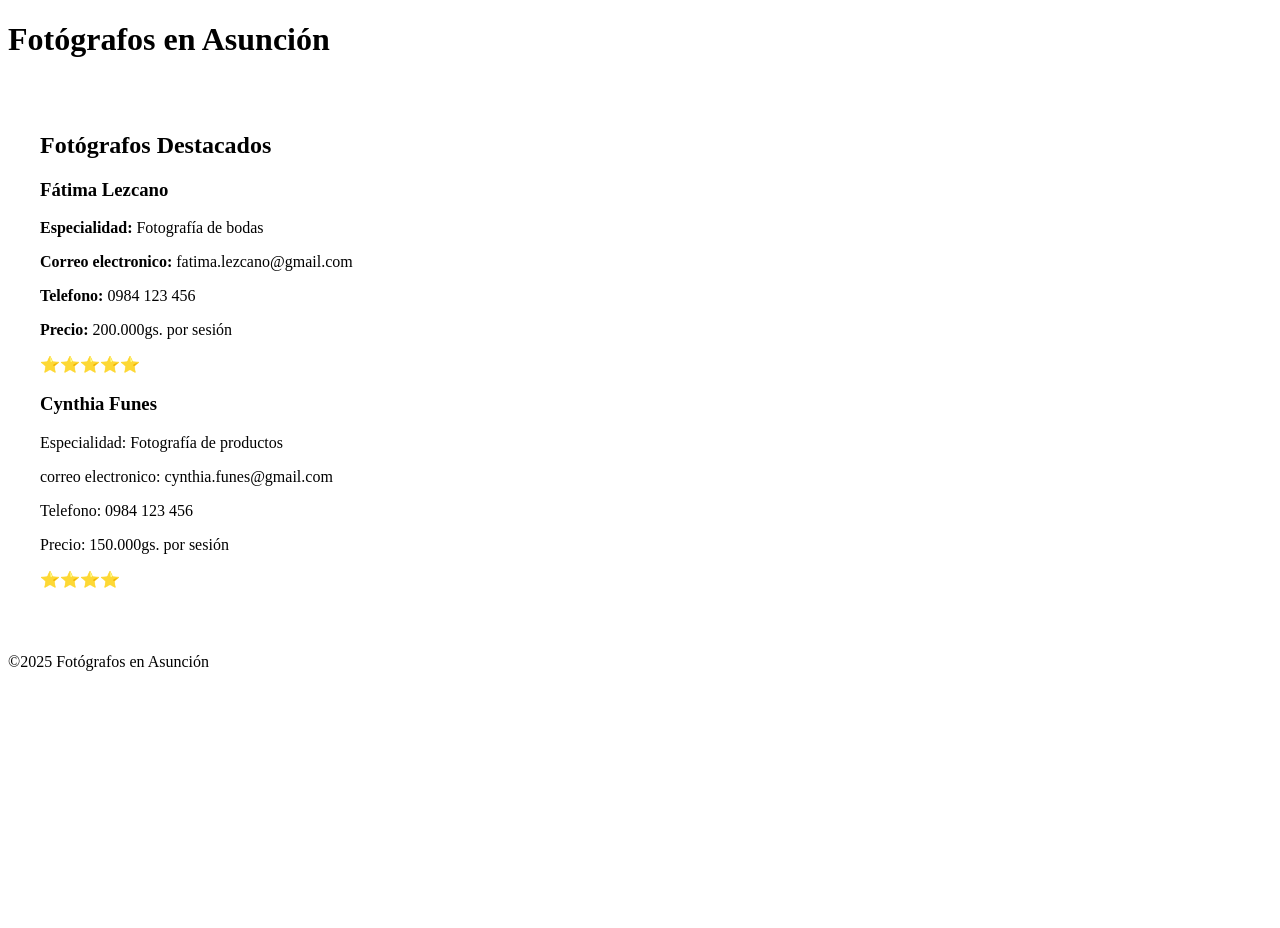
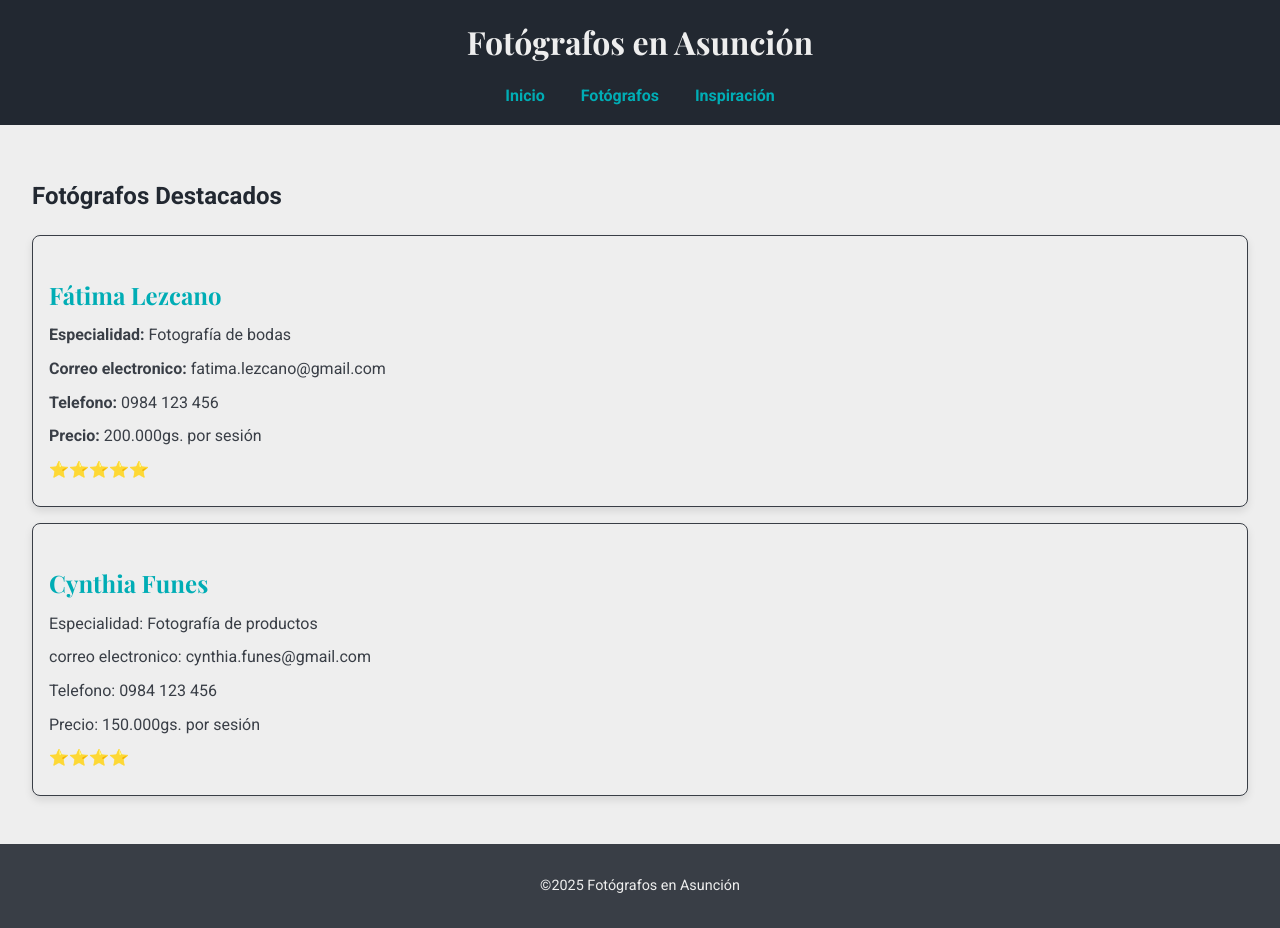
Before and after one commit to YanninaF/APP-SERVICIO-FOTOGRAFIA, a plain HTML site: page fotografos.html in a window 1280 px wide. Before the commit the page ends 800 px from the top, so only its background shows below. Drawn offline with nearby package versions, Linux system fonts and the light colour scheme.

Commit message:
agregar barra de navegación en las páginas principales

```diff
--- /dev/null
+++ b/assets/styles.css
@@ -0,0 +1,104 @@
+/* Fuentes personalizadas */
+@import url('https://fonts.googleapis.com/css2?family=Playfair+Display:wght@400;700&family=Roboto:wght@300;400;700&display=swap');
+
+/* Variables de colores */
+:root {
+    --primary-color: #222831; /* Gris oscuro */
+    --secondary-color: #393e46; /* Gris medio */
+    --highlight-color: #00adb5; /* Azul verdoso */
+    --accent-color: #eeeeee; /* Gris claro */
+}
+
+/* Estilos globales */
+body {
+    font-family: 'Roboto', sans-serif;
+    margin: 0;
+    padding: 0;
+    background-color: var(--accent-color);
+    color: var(--primary-color);
+    line-height: 1.6;
+}
+
+/* Cabecera */
+header {
+    background: var(--primary-color);
+    color: var(--accent-color);
+    padding: 1rem 0;
+    text-align: center;
+}
+
+header h1 {
+    font-family: 'Playfair Display', serif;
+    font-size: 2rem;
+    margin: 0;
+}
+
+header nav {
+    margin-top: 1rem;
+}
+
+header nav a {
+    color: var(--highlight-color);
+    text-decoration: none;
+    margin: 0 1rem;
+    font-weight: bold;
+    transition: color 0.3s;
+}
+
+header nav a:hover {
+    color: var(--accent-color);
+}
+
+/* Footer */
+footer {
+    background: var(--secondary-color);
+    color: var(--accent-color);
+    text-align: center;
+    padding: 1rem 0;
+    font-size: 0.9rem;
+}
+
+/* Tarjetas */
+.card {
+    background: var(--accent-color);
+    border: 1px solid var(--secondary-color);
+    border-radius: 8px;
+    padding: 1rem;
+    margin: 1rem 0;
+    box-shadow: 0 4px 8px rgba(0, 0, 0, 0.1);
+    transition: transform 0.3s ease;
+}
+
+.card:hover {
+    transform: translateY(-5px);
+    box-shadow: 0 8px 16px rgba(0, 0, 0, 0.2);
+}
+
+.card h3 {
+    font-family: 'Playfair Display', serif;
+    font-size: 1.5rem;
+    margin-bottom: 0.5rem;
+    color: var(--highlight-color);
+}
+
+.card p {
+    margin: 0.5rem 0;
+    color: var(--secondary-color);
+}
+
+/* Botón */
+.button {
+    background: var(--highlight-color);
+    color: var(--accent-color);
+    padding: 0.5rem 1rem;
+    border: none;
+    border-radius: 4px;
+    cursor: pointer;
+    font-weight: bold;
+    transition: background 0.3s;
+}
+
+.button:hover {
+    background: var(--primary-color);
+    color: var(--accent-color);
+}
--- a/fotografos.html
+++ b/fotografos.html
@@ -4,10 +4,16 @@
     <meta charset="UTF-8">
     <meta name="viewport" content="width=device-width, initial-scale=1.0">
     <title>Fotógrafos en Asunción - Lista</title>
+    <link rel="stylesheet" href="./assets/styles.css">
 </head>
 <body>
     <header>
         <h1>Fotógrafos en Asunción</h1>
+        <nav>
+            <a href="index.html">Inicio</a>
+            <a href="fotografos.html">Fotógrafos</a>
+            <a href="inspiracion.html">Inspiración</a>
+        </nav>
     </header>
     <main>
         <section style="padding: 2rem;">
```
Also changed, not shown: index.html (+7 -0 lines), inspiracion.html (+6 -0 lines).
